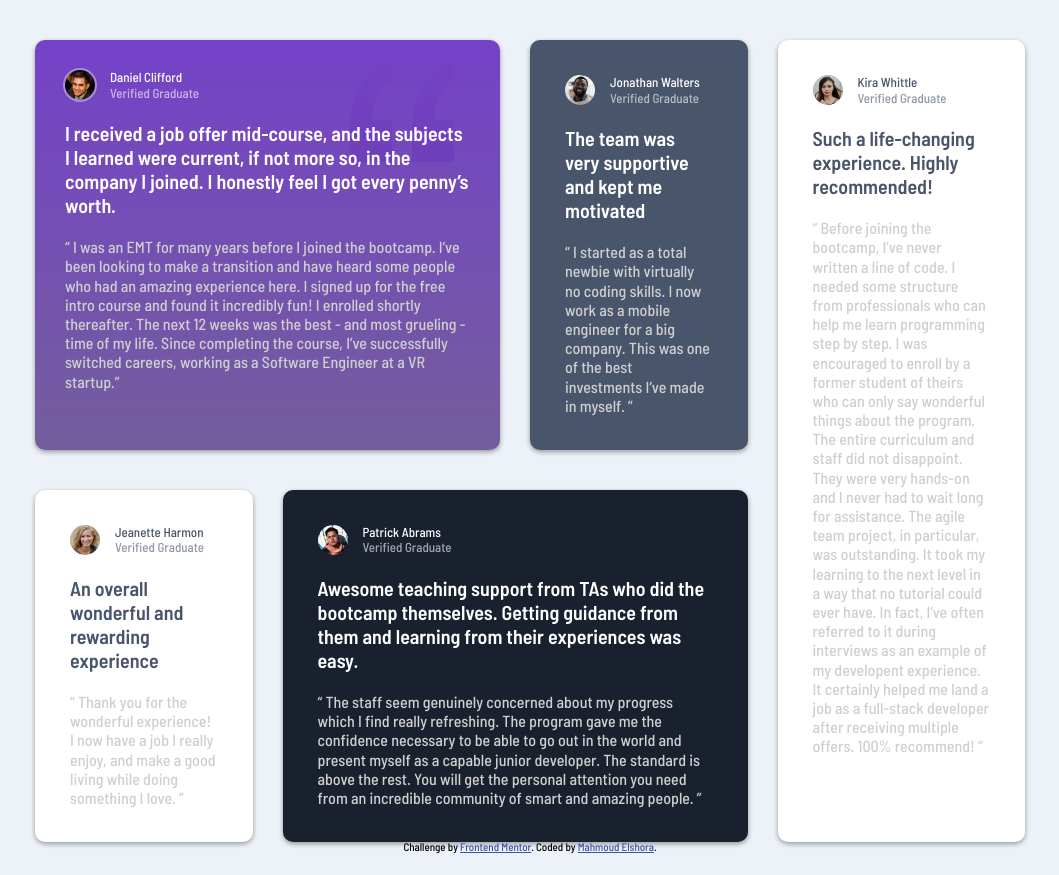
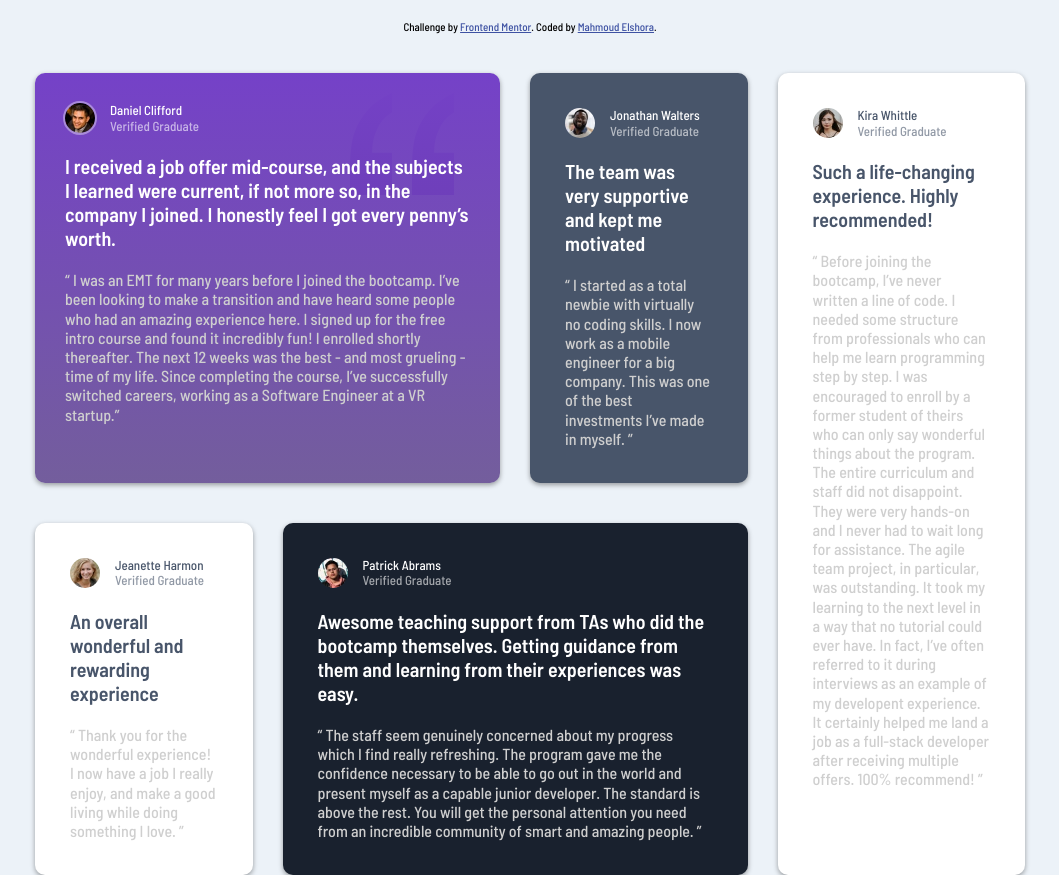
Before and after one commit to elshora/testimonials-grid-section-main, a plain HTML site: page index.html in a window 1280 px wide. Shown: the whole page, without its empty margins (110-1169 px from the left). Drawn offline with Linux system fonts and the light colour scheme.

Commit message:
Update index.html

```diff
--- a/index.html
+++ b/index.html
@@ -14,6 +14,12 @@
   </style>
 </head>
 <body>
+    <header>
+    <p class="attribution">
+      Challenge by <a href="https://www.frontendmentor.io?ref=challenge" target="_blank">Frontend Mentor</a>.
+      Coded by <a href="https://www.frontendmentor.io/profile/elshora">Mahmoud Elshora</a>.
+    </p>
+  </header>
   <main>
     <div class="container">
       <section class="card-dan">
@@ -122,11 +128,5 @@
       </section>
     </div>
   </main>
-  <footer>
-    <p class="attribution">
-      Challenge by <a href="https://www.frontendmentor.io?ref=challenge" target="_blank">Frontend Mentor</a>.
-      Coded by <a href="https://www.frontendmentor.io/profile/elshora">Mahmoud Elshora</a>.
-    </p>
-  </footer>
 </body>
 </html>
```
